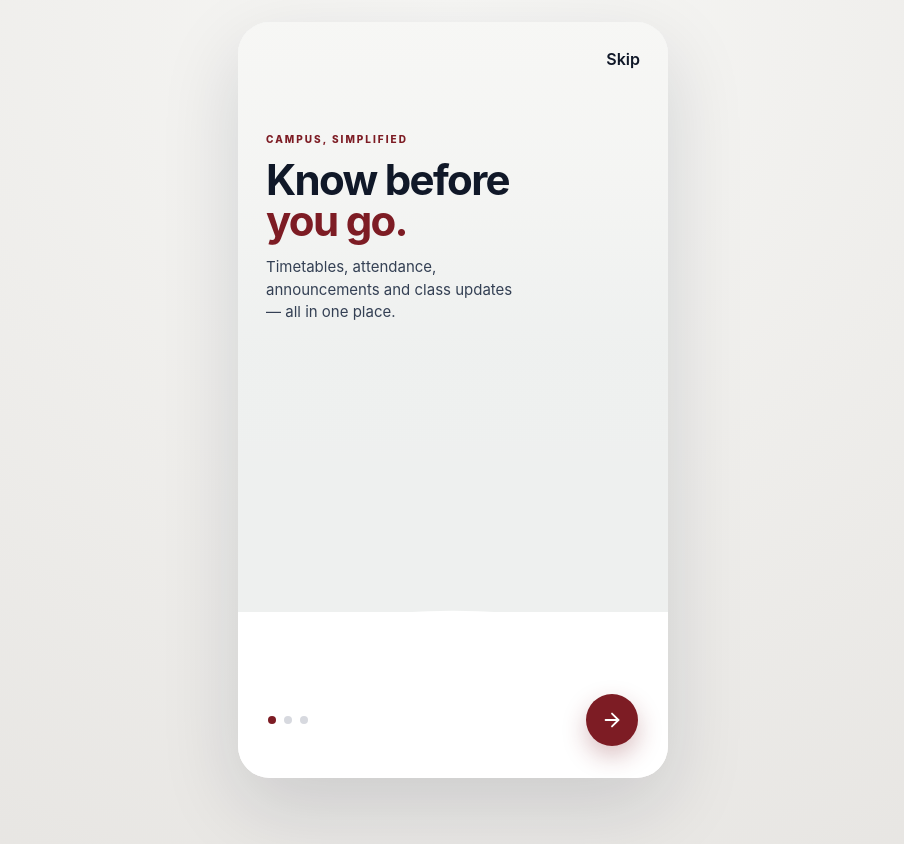
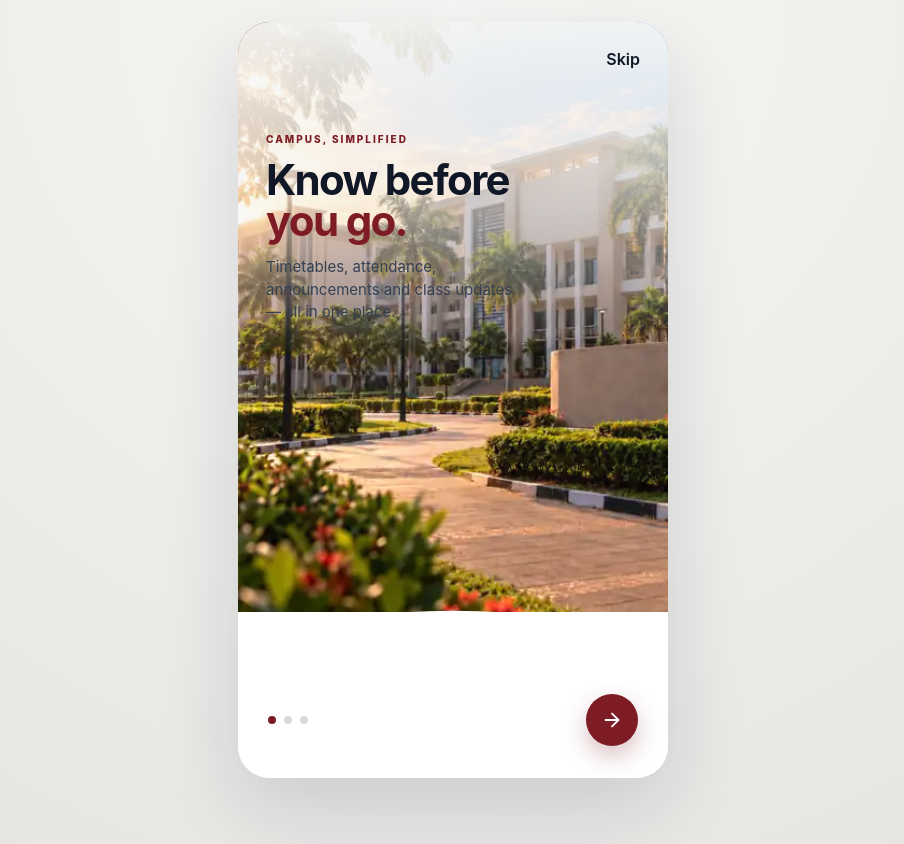
Before and after one commit to isrealikam/Lectra, a React (Vite) app: page / in a window 1280 px wide. Shown: the whole page, without its empty margins (187-1091 px from the left). Built offline with nearby package versions, Linux system fonts and the light colour scheme.

Commit message:
Use packaged onboarding image in welcome screen

```diff
--- a/src/styles.css
+++ b/src/styles.css
@@ -58,7 +58,7 @@ button { cursor: pointer; }
 @keyframes fadeIn { from { opacity: 0; } to { opacity: 1; } }
 
 .welcome-screen { background: #fff; }
-.welcome-photo { position: absolute; inset: 0 0 22%; background-color: #eef0ef; background-position: center 44%; background-size: cover; background-repeat: no-repeat; transition: opacity .35s ease; }
+.welcome-photo { position: absolute; inset: 0 0 22%; background: #eef0ef url('/assets/onboarding-campus.webp') center 44% / cover no-repeat; }
 .welcome-shade { position: absolute; inset: 0 0 22%; background: linear-gradient(180deg, rgba(247,247,245,.96) 0%, rgba(247,247,245,.72) 24%, rgba(247,247,245,.05) 56%, rgba(247,247,245,0) 100%); }
 .welcome-screen::after { content: ""; position: absolute; left: -10%; right: -10%; bottom: 10%; height: 190px; background: #fff; border-radius: 50% 50% 0 0 / 44% 44% 0 0; transform: translateY(52%); }
 .skip-link { position: absolute; right: 22px; top: 26px; z-index: 4; border: 0; background: transparent; color: #101828; font-weight: 600; }
```
